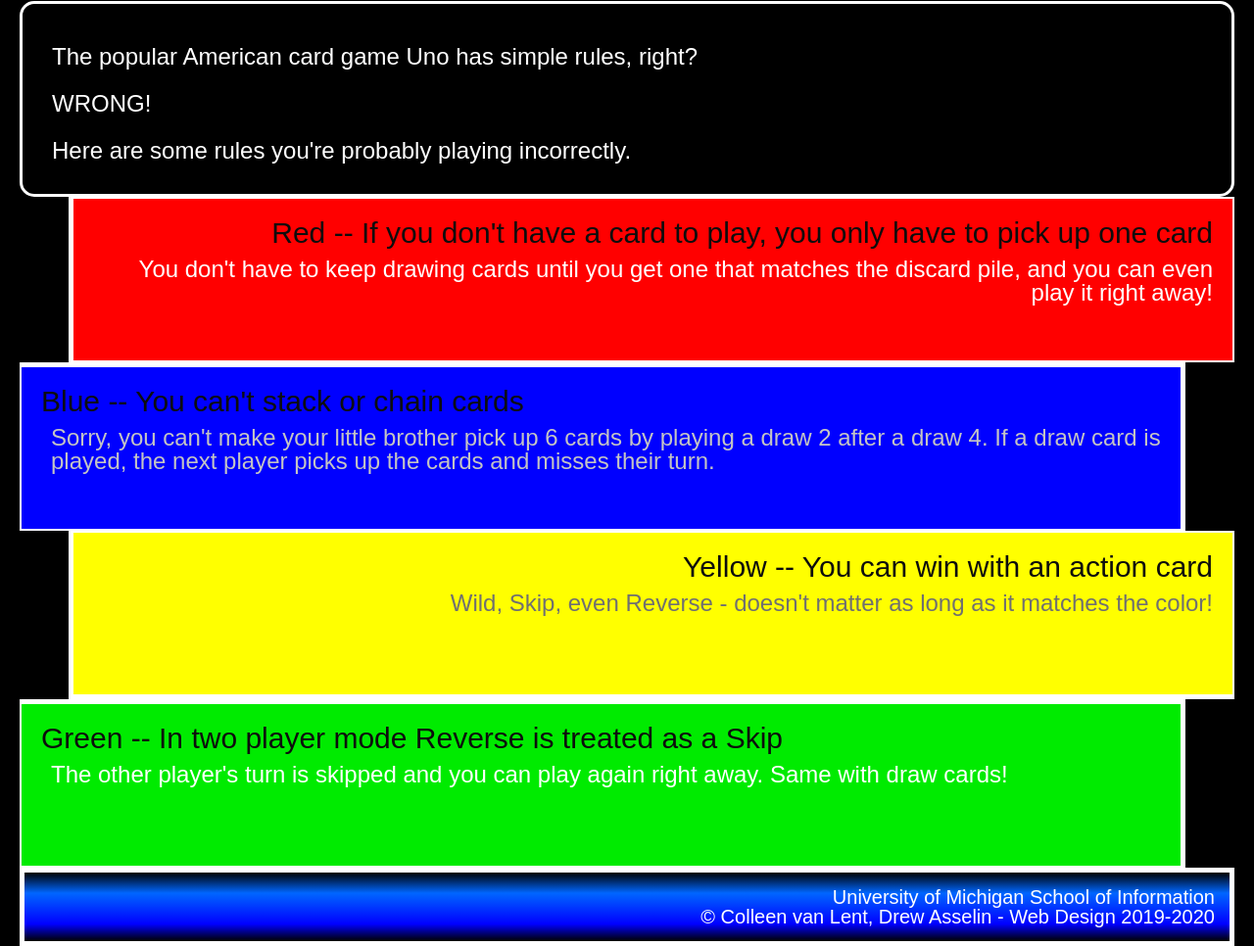
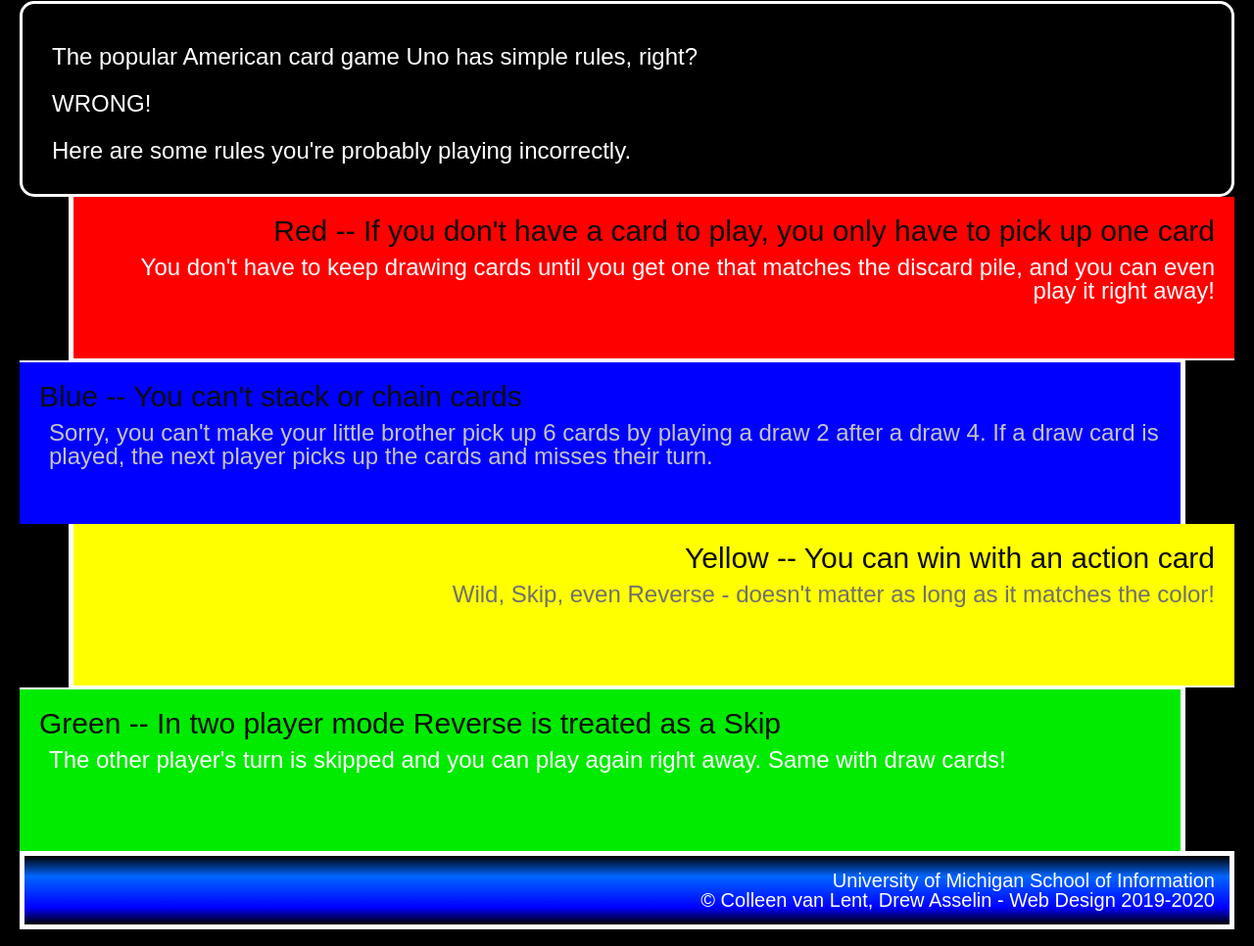
Before and after one commit to ericjiang0215/hw2-2024, a plain HTML site: page index.html in a window 1280 px wide. Shown: the part 327-1293 px from the top of the page at 98% size. Drawn offline with Linux system fonts and the light colour scheme.

Commit message:
Add files via upload

```diff
--- a/css/style.css
+++ b/css/style.css
@@ -44,8 +44,8 @@ div {
     background-color: #FF0000;
     text-align: right;
     margin-left: 50px;
-    border-top: 2px solid #FFFFFF;
-    border-right: 2px solid #FFFFFF;
+    border-top: None;
+    border-right: None;
     border-bottom: 2px solid #FFFFFF;
     border-left: 5px solid #FFFFFF;
 }
@@ -54,23 +54,23 @@ div {
     background-color: #0000FF;
     text-align: left;
     margin-right: 50px;
-    border-top: 5px solid #FFFFFF;
+    border-top: 2px solid #FFFFFF;
     border-right: 5px solid #FFFFFF;
-    border-bottom: 2px solid #FFFFFF;
-    border-left: 2px solid #FFFFFF;
+    border-bottom: None;
+    border-left: None;
 }
 
 .blue p {
-    color: #C4C4C4; /* Light gray for better contrast */
+    color: #C4C4C4;
 }
 
 .yellow {
     background-color: #FFFF00;
     text-align: right;
     margin-left: 50px;
-    border-top: 2px solid #FFFFFF;
-    border-right: 2px solid #FFFFFF;
-    border-bottom: 5px solid #FFFFFF;
+    border-top: None;
+    border-right: None;
+    border-bottom: 2px solid #FFFFFF;
     border-left: 5px solid #FFFFFF;
 }
 
@@ -82,10 +82,10 @@ div {
     background-color: #00EB00;
     text-align: left;
     margin-right: 50px;
-    border-top: 5px solid #FFFFFF;
+    border-top: 2px solid #FFFFFF;
     border-right: 5px solid #FFFFFF;
-    border-bottom: 2px solid #FFFFFF;
-    border-left: 2px solid #FFFFFF;
+    border-bottom: None;
+    border-left: None;
 }
 
 footer {
```
